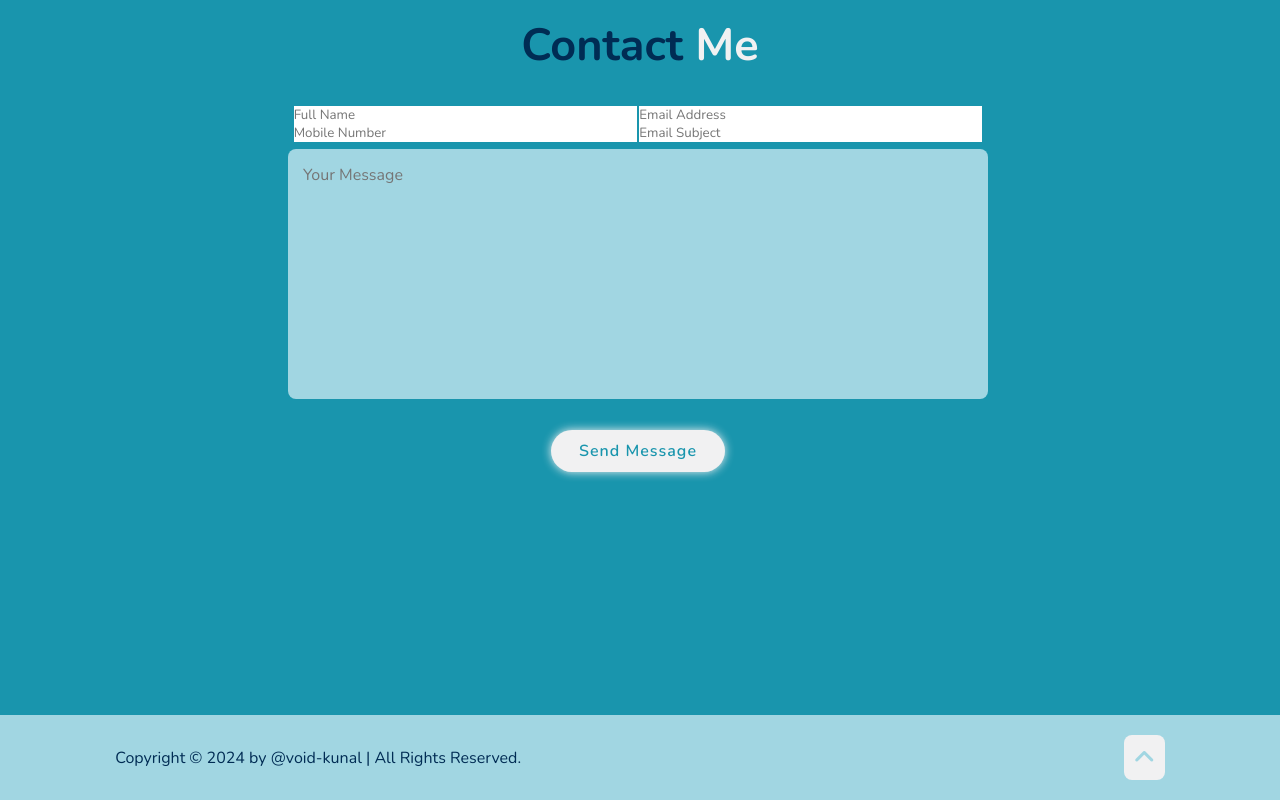
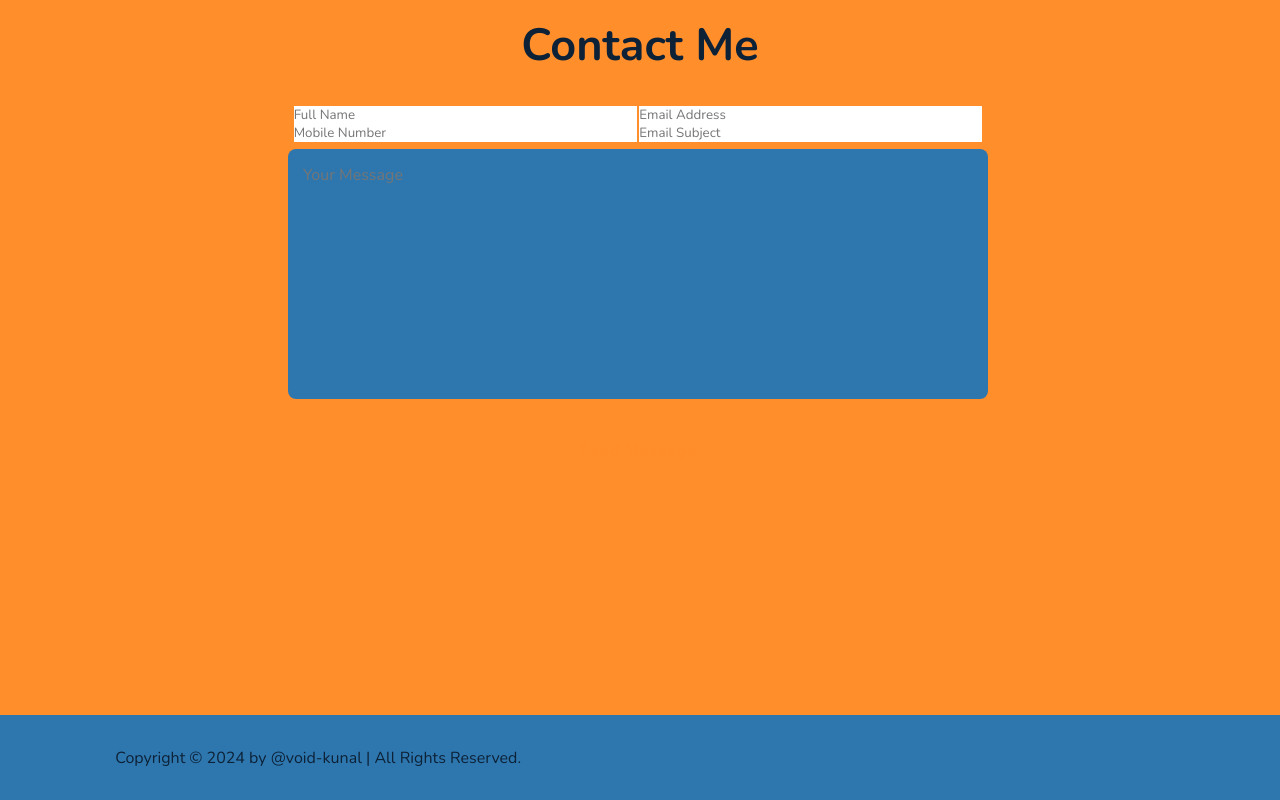
Before and after one commit to voidkunal/Portfolio, a plain HTML site: page index.html in a window 1280 px wide. Shown: the part 3339-4139 px from the top of the page. Drawn offline with nearby package versions, Linux system fonts and the light colour scheme.

Commit message:
Update style.css
colour change

```diff
--- a/style.css
+++ b/style.css
@@ -21,10 +21,10 @@ font-family: 'Nunito', sans-serif;
 
 :root {
 
-    --bg-color: #1995AD;
-    --snd-bg-color:  #A1D6E2;
-    --text-color: #002C54;
-    --main-color:  #F1F1F2;
+    --bg-color: #FF8E2B;
+    --snd-bg-color:  #2E77AE;
+    --text-color: #0D2137;
+    --main-color:  #EOEAF5;
 }
 
 html {
```
